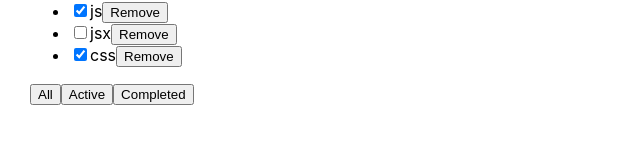
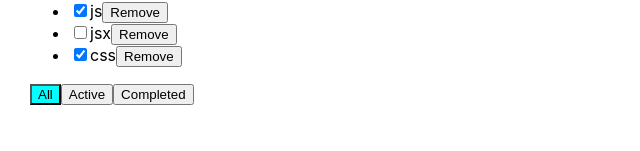
Before and after one commit to PaulZhemanov/saprana-roadmap, a React (Create React App) app: page / in a window 1280 px wide. Shown: the part 149-300 px from the top of the page, without its empty margins (0-640 px from the left). Built offline with nearby package versions, Linux system fonts and the light colour scheme.

Commit message:
filter button in focus

```diff
--- a/src/App.css
+++ b/src/App.css
@@ -14,3 +14,7 @@
 .error-message {
   color: red;
 }
+
+.active-filter {
+  background-color: aqua;
+}
--- a/src/App.tsx
+++ b/src/App.tsx
@@ -53,6 +53,7 @@
         changeFilter={changeFilter}
         addTask={addTask}
         changeTaskStatus={changeTaskStatus}
+        filter={filter}
       />
     </div>
   );
--- a/src/Saprana.tsx
+++ b/src/Saprana.tsx
@@ -14,6 +14,7 @@
   changeFilter: (value: FilterValuesType) => void;
   addTask: (title: string) => void;
   changeTaskStatus: (taskId: string, isDone: boolean) => void;
+  filter: FilterValuesType;
 };
 
 export function Saprana(props: PropsType) {
@@ -80,9 +81,9 @@
           );
         })}
       </ul>
-      <button onClick={onAllClickHandler}>All</button>
-      <button onClick={onActiveClickHandler}>Active</button>
-      <button onClick={onCompletedClickHandler}>Completed</button>
+      <button className={props.filter === 'all' ? "active-filter": ""} onClick={onAllClickHandler}>All</button>
+      <button className={props.filter === 'active' ? "active-filter": ""} onClick={onActiveClickHandler}>Active</button>
+      <button className={props.filter === 'completed' ? "active-filter": ""} onClick={onCompletedClickHandler}>Completed</button>
     </div>
   );
 }
```
